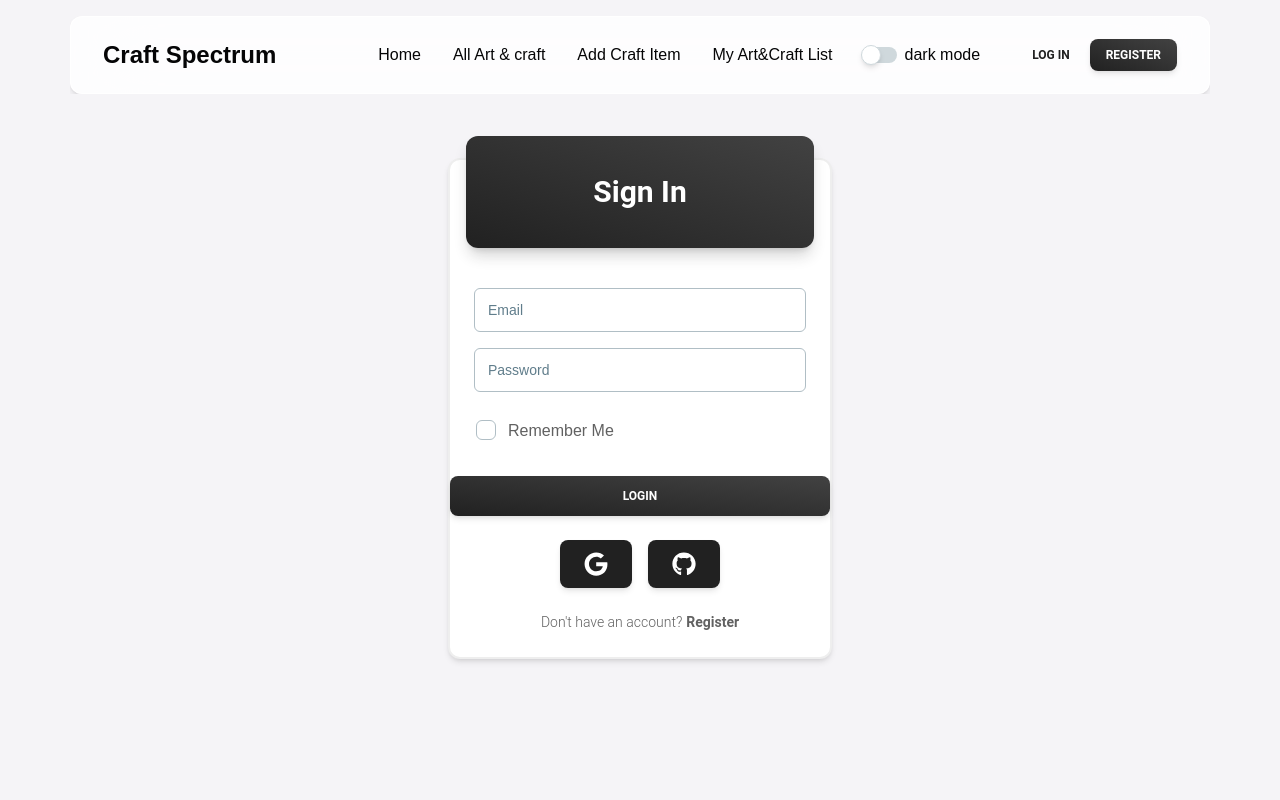
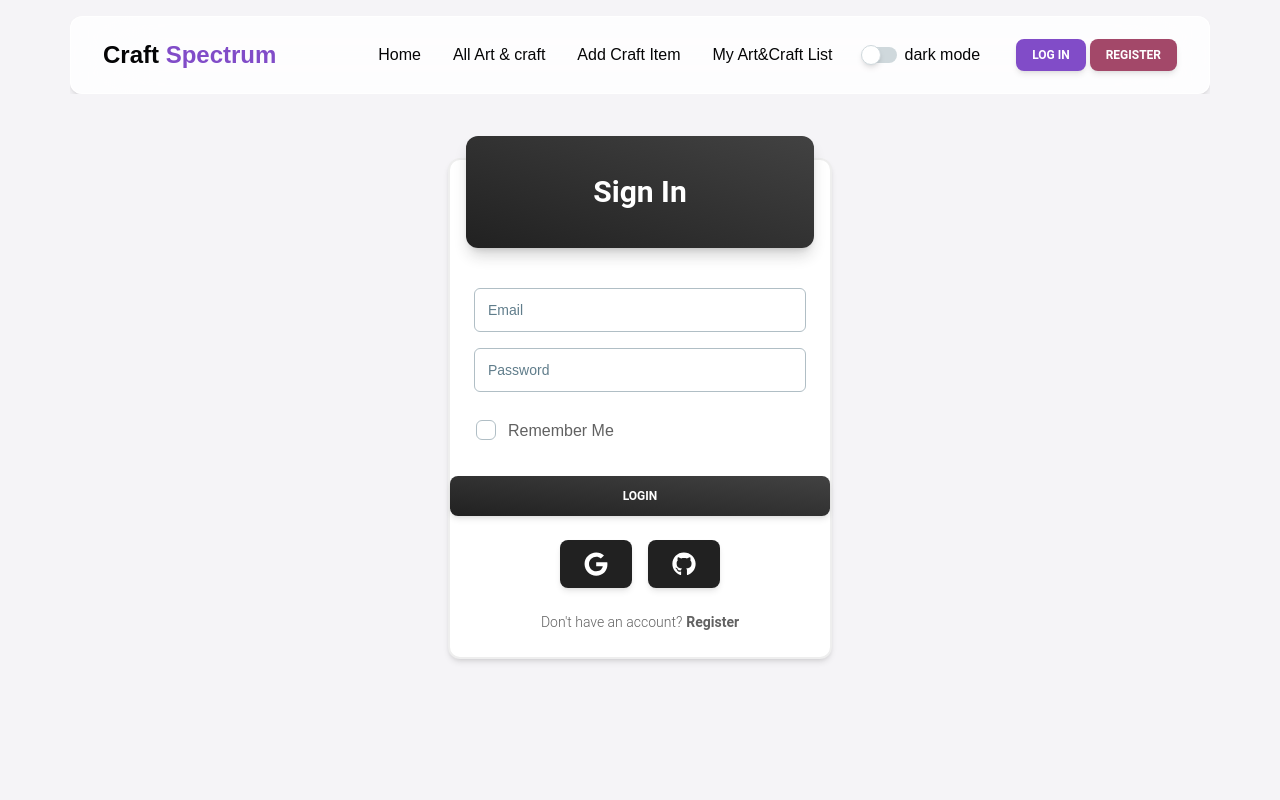
Before and after one commit to DeepsEffect/craft-spectrum, a React (Vite) app: page /login in a window 1280 px wide. Shown: the top 800 px of the page. Built offline with nearby package versions, Linux system fonts and the light colour scheme; no server answers; a web font is replaced by a local one.

Commit message:
all art and craft section daark theme

```diff
--- a/src/components/CraftItems.jsx
+++ b/src/components/CraftItems.jsx
@@ -40,7 +40,7 @@ const CraftItems = ({ crafts }) => {
         </Fade>
       </section>
       {/* cards section */}
-      <section className="grid grid-cols-1 md:grid-cols-2 lg:grid-cols-3 mt-8 gap-10 lg:px-40 ">
+      <section className="grid grid-cols-1 md:grid-cols-2 lg:grid-cols-3 mt-8 gap-10 lg:px-44 ">
         {crafts.map((craft) => (
           <CraftCards crafts={craft} key={craft._id}></CraftCards>
         ))}
--- a/src/components/Nav.jsx
+++ b/src/components/Nav.jsx
@@ -90,7 +90,7 @@ function Nav() {
             to={"/"}
             className="mr-4 cursor-pointer text-text text-xl lg:text-2xl py-1.5 font-bold"
           >
-            Craft Spectrum
+            Craft <span className="text-primary">Spectrum</span>
           </NavLink>
           <div className="flex items-center gap-4">
             <div className="mr-4 hidden lg:block">{navList}</div>
@@ -226,18 +226,16 @@ function Nav() {
                     <>
                       <Link to="/login">
                         <Button
-                          variant="text"
                           size="sm"
-                          className="hidden lg:inline-block"
+                          className="hidden lg:inline-block bg-primary dark:bg-primary dark:text-text"
                         >
                           <span>Log In</span>
                         </Button>
                       </Link>
                       <Link to="/register">
                         <Button
-                          variant="gradient"
                           size="sm"
-                          className="hidden lg:inline-block"
+                          className="hidden lg:inline-block bg-accent dark:bg-accent dark:text-text"
                         >
                           <span>Register</span>
                         </Button>
--- a/src/pages/AllArtAndCraft.jsx
+++ b/src/pages/AllArtAndCraft.jsx
@@ -6,10 +6,24 @@ const AllArtAndCraft = () => {
 
   return (
     <div>
-      <h2 className="text-center text-2xl font-semibold">All art and craft</h2>
-      <section className="grid grid-cols-1 md:grid-cols-2 lg:grid-cols-3 gap-10 lg:px-20 mt-10">
+      <section className="text-center max-w-lg mx-auto text-text dark:text-text">
+        <h2 className="text-center text-2xl font-semibold mt-10 lg:mt-20">
+          All art and craft
+        </h2>
+        <p>
+          Explore a diverse array of artisanal creations, including intricate
+          paper crafts and vibrant glass paintings. Immerse yourself in the
+          beauty of these unique art forms and find the perfect piece to elevate
+          your space
+        </p>
+      </section>
+      <section className="grid grid-cols-1 md:grid-cols-2 lg:grid-cols-3 gap-10  mt-10 px-4 lg:px-44">
         {loadedCrafts.map((craft) => (
-          <CraftCards crafts={craft} email={craft.email} key={craft._id}></CraftCards>
+          <CraftCards
+            crafts={craft}
+            email={craft.email}
+            key={craft._id}
+          ></CraftCards>
         ))}
       </section>
     </div>
--- a/src/pages/Home.jsx
+++ b/src/pages/Home.jsx
@@ -7,7 +7,7 @@ const Home = () => {
 
   return (
     <div>
-      <div className="lg:-mt-[82px]">
+      <div className="lg:-mt-[78px]">
         <Banner></Banner>
       </div>
       <CraftItems crafts={crafts}></CraftItems>
```
